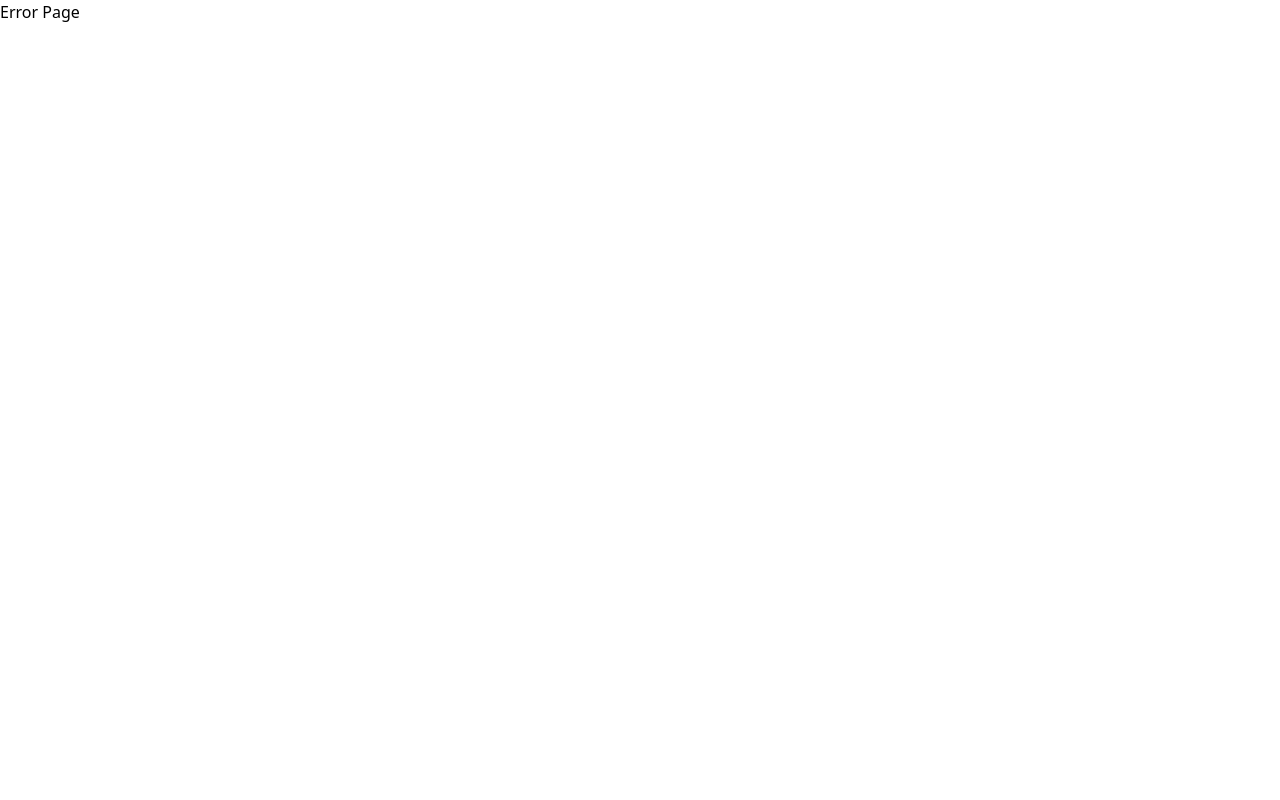
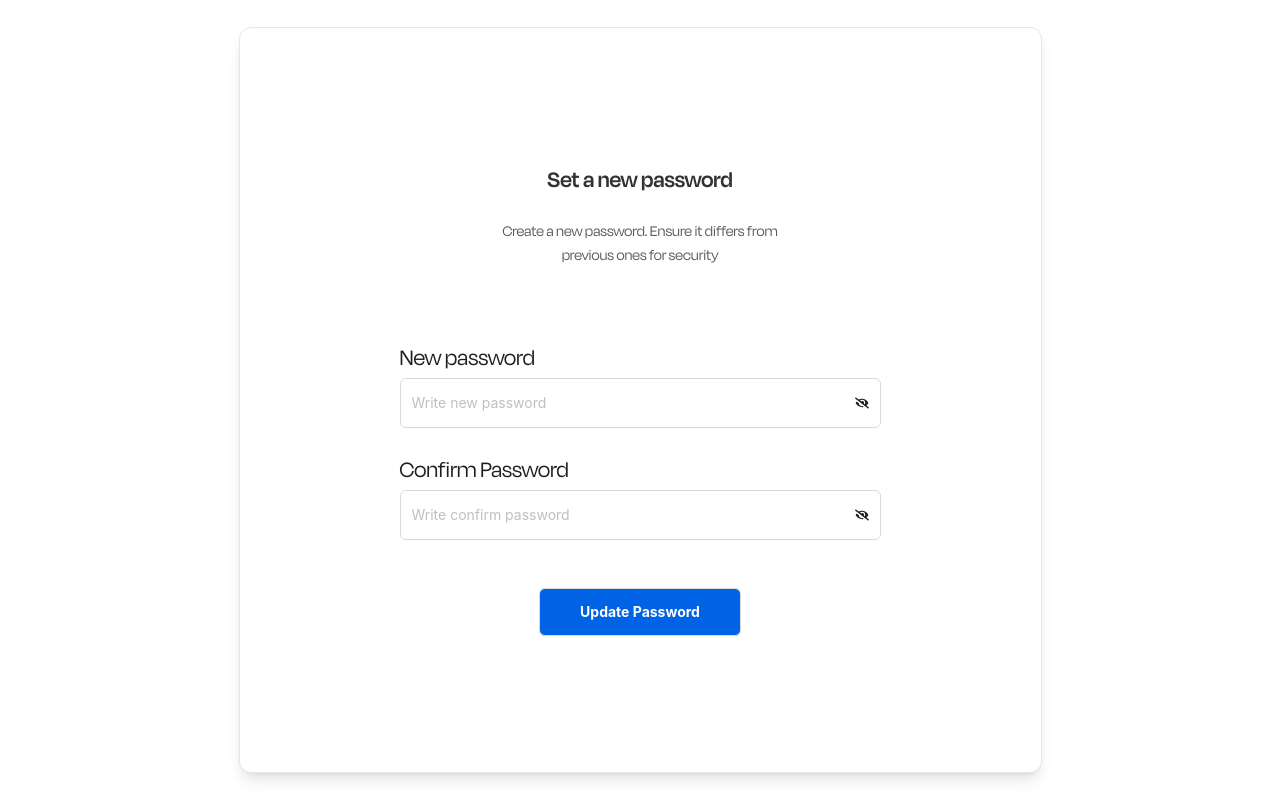
Before and after one commit to AlmasWD09/car-cleaning-web, a React (Vite) app: page /admin/dashboard/create-new-password in a window 1280 px wide. Before the commit this address had no page. Built offline with nearby package versions, Linux system fonts and the light colour scheme.

Commit message:
dashboard authentication section design ok

```diff
--- a/src/pages/dashboardPage/dashboardAuthentication/AuthWrapper.jsx
+++ b/src/pages/dashboardPage/dashboardAuthentication/AuthWrapper.jsx
@@ -1,11 +1,11 @@
 
 
-const AuthWrapper = ({
-    children,
-    className,
-  }) => {
+const AuthWrapper = ({children,className,}) => {
   return (
-    <div className={` bg-[#ffffff] shadow-lg border rounded-xl ${className}`}>{children}</div>
+    <div className=" h-screen mx-auto flex flex-col justify-center items-center">
+    <div className={` bg-[#ffffff] min-w-[800px] px-40 flex flex-col justify-center items-center py-28  shadow-lg  border rounded-xl ${className}`}>{children}
+    </div>
+    </div>
   )
 }
 
--- /dev/null
+++ b/src/pages/dashboardPage/dashboardAuthentication/DashboardCreateNewPassword.jsx
@@ -0,0 +1,76 @@
+
+import AuthWrapper from "./AuthWrapper"
+import { Button, Form, Input } from "antd";
+import { Link, useNavigate } from "react-router-dom";
+import { FaEye, FaEyeSlash } from "react-icons/fa";
+
+const DashboardCreateNewPassword = () => {
+    const navigate = useNavigate();
+
+    const onFinish = (values) => {
+        console.log(values);
+        navigate("/auth/login");
+    };
+    return (
+        <AuthWrapper>
+            <div className="text-center mb-12 font-degular">
+                <div className="flex py-6 justify-center">
+                    <h3 className="font-semibold text-2xl text-[#333333]">
+                        Set a new password
+                    </h3>
+                </div>
+                <p className="text-[16px] font-normal mb-6 text-[#5C5C5C]">
+                    Create a new password. Ensure it differs from <br /> previous ones for security
+                </p>
+            </div>
+
+            <Form layout="vertical" onFinish={onFinish} className="font-degular">
+                {/* New Password Field */}
+                <div>
+                    <p className="text-[24px] font-degular">New password</p>
+                    <Form.Item
+                        name="password"
+                        rules={[{ required: true, message: "Please enter your new password" }]}
+                    >
+                        <Input.Password
+                            placeholder="Write new password"
+                            iconRender={(visible) => (visible ? <FaEye /> : <FaEyeSlash />)}
+                            style={{ height: "50px", width: "481px", cursor: "pointer", }}
+                        />
+                    </Form.Item>
+                </div>
+
+                {/* Confirm Password Field */}
+                <div>
+                    <p className="text-[24px] font-degular">Confirm Password</p>
+                    <Form.Item
+                        name="confirmPassword"
+                        rules={[{ required: true, message: "Please confirm your password" }]}
+                    >
+                        <Input.Password
+                            placeholder="Write confirm password"
+                            iconRender={(visible) => (visible ? <FaEye /> : <FaEyeSlash />)}
+                            style={{ height: "50px", width: "481px", cursor: "pointer", }}
+                        />
+                    </Form.Item>
+                </div>
+
+                {/* Submit Button */}
+                <Form.Item>
+                    <div className="flex justify-center">
+                        <Link to="/admin/dashboard/login">
+                            <Button
+                                className="bg-primary h-12 text-sm text-white font-bold mt-6 px-10"
+                                htmlType="submit"
+                            >
+                                Update Password
+                            </Button>
+                        </Link>
+                    </div>
+                </Form.Item>
+            </Form>
+        </AuthWrapper>
+    )
+}
+
+export default DashboardCreateNewPassword
--- a/src/pages/dashboardPage/dashboardAuthentication/DashboardForgetPassword.jsx
+++ b/src/pages/dashboardPage/dashboardAuthentication/DashboardForgetPassword.jsx
@@ -1,8 +1,46 @@
+import AuthWrapper from "./AuthWrapper"
+import { Button, Form, Input } from "antd";
+import { Link, useNavigate } from "react-router-dom";
 
 
 const DashboardForgetPassword = () => {
+  const navigate = useNavigate();
+
+  const onFinish = (values) => {
+    console.log(values);
+    navigate("");
+  };
   return (
-    <div>DashboardForgetPassword</div>
+    <AuthWrapper>
+       <p className="font-popping font-semibold text-2xl text-[#333333 mb-6 font-degular]">
+        Forgot password ?
+      </p>
+      <Form layout="vertical" onFinish={onFinish} className="font-degular">
+        <Form.Item
+          label="Email"
+          name="email"
+          // rules={[{ required: true, message: "Please enter your email" }]}
+        >
+          <Input
+            placeholder="abidhasan@gmail.com"
+            style={{ height: "50px", width: "481px" }}
+          />
+        </Form.Item>
+
+        <Form.Item>
+          <div className="flex justify-center">
+            <Link to="/admin/dashboard/otp-code">
+            <Button
+              className="bg-primary h-12 text-sm text-white font-bold  mt-6"
+              htmlType="submit"
+            >
+              Send Code
+            </Button>
+            </Link>
+          </div>
+        </Form.Item>
+      </Form>
+    </AuthWrapper>
   )
 }
 
--- a/src/pages/dashboardPage/dashboardAuthentication/DashboardLogin.jsx
+++ b/src/pages/dashboardPage/dashboardAuthentication/DashboardLogin.jsx
@@ -5,27 +5,31 @@ import { FaEye, FaEyeSlash } from "react-icons/fa";
 import AuthWrapper from "./AuthWrapper";
 
 
+
 const DashboardLogin = () => {
+    const navigate = useNavigate();
 
-
-    const onFinish = () => {
-        console.log('click')
-    }
+    const onFinish = (values) => {
+        console.log(values);
+        navigate("/");
+    };
     return (
-        <AuthWrapper className=" py-28 px-24">
-            <div className="text-center mb-12">
+        <AuthWrapper>
+            <div className="text-center mb-12 font-degular">
+                {/* <Title>Login</Title> */}
                 <div className="flex py-6 justify-center">
                     <h3 className="font-semibold text-2xl text-[#333333]">
                         Log in to your account
                     </h3>
                 </div>
-                <p className="text-sm font-normal mb-6 text-[#5C5C5C] ">
+                <p className="text-[16px] font-normal mb-6 text-[#5C5C5C] ">
                     Please enter your email and password to continue
                 </p>
             </div>
             <Form layout="vertical" onFinish={onFinish}>
+                <div>
+                    <p className="text-[24px] font-degular">Email</p>
                     <Form.Item
-                    label="Email"
                         name="email"
                         rules={[{ required: true, message: "Please enter your email" }]}
                     >
@@ -35,17 +39,22 @@ const DashboardLogin = () => {
                             className="bg-[#fefefe]"
                         />
                     </Form.Item>
+                </div>
+                <div>
+                <p className="text-[24px] font-degular">Password</p>
                     <Form.Item
-                    label="Password"
                         name="password"
                         rules={[{ required: true, message: "Please enter your password" }]}
                     >
                         <Input.Password
                             iconRender={(visible) => (visible ? <FaEye /> : <FaEyeSlash />)}
                             placeholder="**********"
-                        style={{ height: "50px", width: "481px" }}
+                            style={{ height: "50px", width: "481px", cursor: "pointer", }}
                         />
                     </Form.Item>
+                </div>
+
+
                 <Form.Item>
                     <div className="flex justify-between items-center">
                         <Form.Item name="remember" valuePropName="checked" noStyle>
@@ -54,7 +63,7 @@ const DashboardLogin = () => {
 
                         <Link
                             className="login-form-forgot text-[#4B5320]"
-                            to="/auth/forget-password"
+                            to="/admin/dashboard/forget-password"
                         >
                             Forgot password
                         </Link>
@@ -63,7 +72,7 @@ const DashboardLogin = () => {
                 <Form.Item>
                     <div className="flex justify-center">
                         <Button
-                            className="bg-[#4B5320] h-12 text-sm text-white font-bold  mt-6"
+                            className="bg-primary h-12 text-sm text-white font-bold  mt-6"
                             htmlType="submit"
                         >
                             Sign in
--- /dev/null
+++ b/src/pages/dashboardPage/dashboardAuthentication/DashboardOtpCode.jsx
@@ -0,0 +1,62 @@
+import AuthWrapper from "./AuthWrapper"
+import { Button, Input } from "antd";
+import { Link, useNavigate } from "react-router-dom";
+
+const DashboardOtpCode = () => {
+    const navigate = useNavigate();
+
+    // Define the `onChange` handler with the correct type
+    const onChange = (text) => {
+        console.log("onChange:", text);
+    };
+
+    const handleVerify = () => {
+        navigate("");
+    };
+    return (
+        <AuthWrapper>
+            <div className="text-center mb-12 font-degular">
+                <div className="flex py-8 justify-center ">
+                    <h3 className="font-semibold text-2xl text-[#333333]">
+                        Verification code
+                    </h3>
+                </div>
+                <p className="text-[16px] font-normal mb-6 text-[#5C5C5C] ">
+                    We sent a reset link to contact@dscode...com <br />
+                    enter 5 digit code that is mentioned in the email
+                </p>
+            </div>
+
+            {/* Assuming `Input.OTP` is a custom component */}
+            <Input.OTP
+                size="large"
+                className="otp-input"
+                style={{ width: "100%", height: "50px" }}
+                length={5}
+                formatter={(str) => str.toUpperCase()}
+                onChange={onChange}
+            />
+
+            <div className="flex justify-center pt-11">
+                <Link to="/admin/dashboard/create-new-password">
+                    <Button
+                        className="bg-primary h-12 text-sm text-white font-bold  "
+                        htmlType="submit"
+                        onClick={handleVerify}
+                    >
+                        Verify Code
+                    </Button>
+                </Link>
+            </div>
+
+            <p className="text-center mt-10 text-sm font-normal mb-6 text-[#5C5C5C]">
+                You have not received the email?
+                <Button className="pl-1 text-primary " type="link">
+                    Resend
+                </Button>
+            </p>
+        </AuthWrapper>
+    )
+}
+
+export default DashboardOtpCode
--- a/src/pages/dashboardPage/settings/termsAndConditions/TermsAndConditions.jsx
+++ b/src/pages/dashboardPage/settings/termsAndConditions/TermsAndConditions.jsx
@@ -1,8 +1,44 @@
+
+
+import { Button } from "antd";
+import JoditEditor from "jodit-react";
+import { useRef, useState } from "react";
 
 
 const TermsAndConditions = () => {
+  const [content, setContent] = useState('');
+  const editor = useRef(null);
+
+
+  const handleUpdate = () => {
+    console.log('cickk')
+  }
   return (
-    <div>TermsAndConditions</div>
+    <>
+      <div className="w-full mt-6">
+        <JoditEditor
+          ref={editor}
+          value={content}
+          // config={{
+          //   height: "400px", // Set your desired height
+          // }}
+          onChange={(newContent) => {
+            console.log("Editor Content:", newContent);
+            setContent(newContent);
+          }}
+        />
+      </div>
+
+      <div className="flex justify-end ">
+        <Button
+          htmlType="submit"
+          style={{ backgroundColor: "#1E73BE", color: "white", fontFamily: "degularDisplay", padding: "24px 40px", fontSize: "16px", fontWeight: "bold", margin: "10px 0px" }}
+          onClick={handleUpdate}
+        >
+          Save
+        </Button>
+      </div>
+    </>
   )
 }
 
```
Also changed, not shown: src/routers/Router.jsx (+10 -0 lines). Lines whose indentation alone changed are shown as unchanged.
